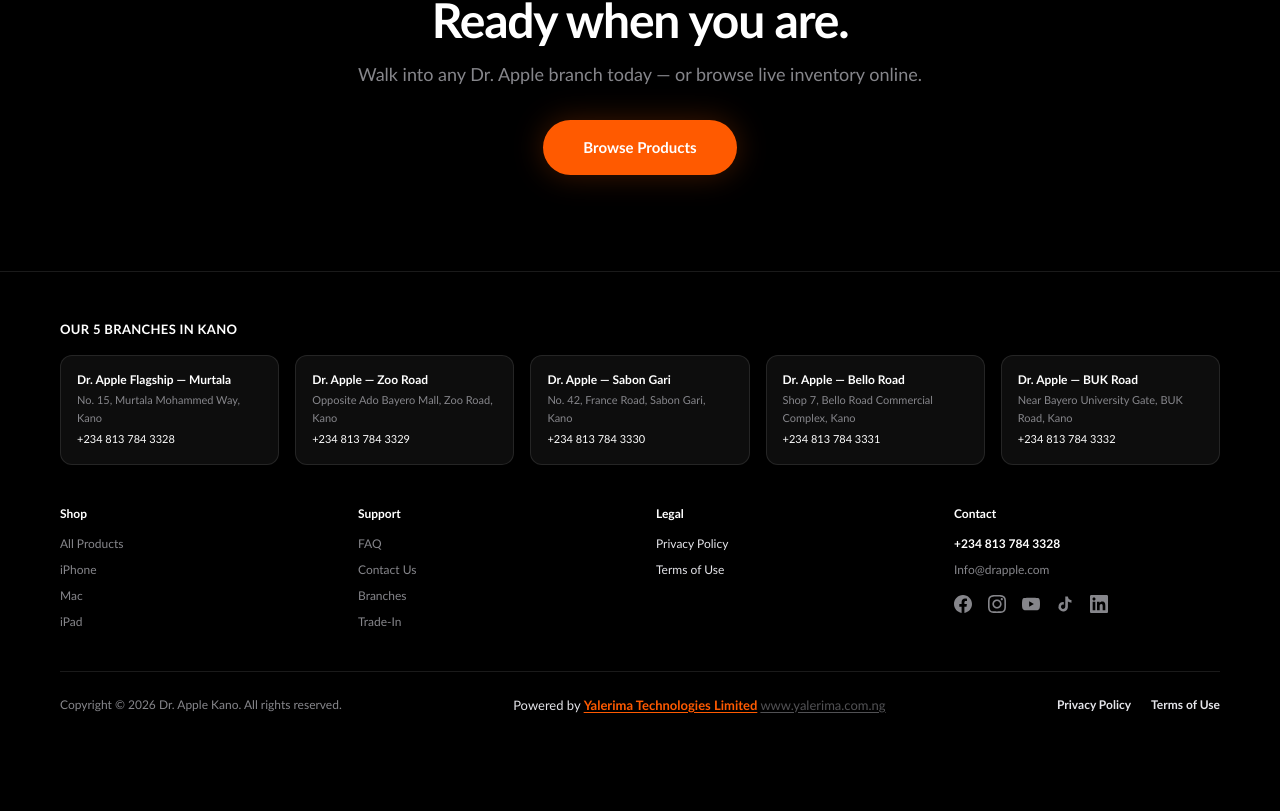
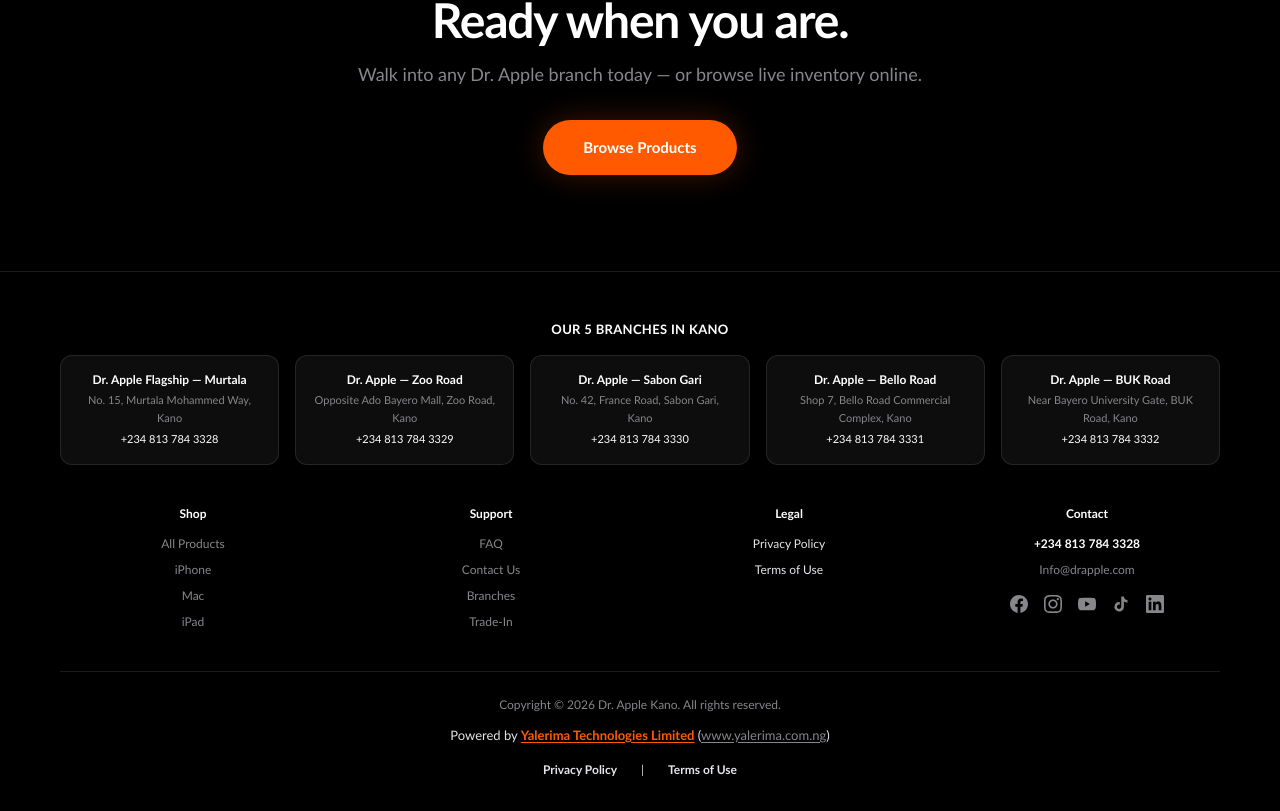
Before and after one commit to Arabi0003/Dr.Apple-Store, a Next.js app: page / in a window 1280 px wide. Shown: the part 5516-6327 px from the top of the page. Before the commit the page ends 6263 px from the top, so only its background shows below. Built offline with nearby package versions, Linux system fonts and the light colour scheme.

Commit message:
Initial commit for clean production build: Center Footer, Legal Pages, Yalerima Link

```diff
--- a/src/components/layout/Footer.tsx
+++ b/src/components/layout/Footer.tsx
@@ -7,53 +7,55 @@
   const year = new Date().getFullYear();
 
   return (
-    <footer className="w-full bg-white dark:bg-black border-t border-silver-200 dark:border-white/10 text-silver-600 dark:text-silver-400 text-[12px] pt-12 pb-8 relative z-20">
-      <div className="container-app">
+    <footer className="w-full bg-white dark:bg-black border-t border-silver-200 dark:border-white/10 text-silver-600 dark:text-silver-400 text-[12px] pt-12 pb-8 relative z-20 text-center">
+      <div className="container-app flex flex-col items-center text-center">
 
-        {/* Branches */}
-        <div className="mb-10">
-          <h4 className="font-semibold text-silver-900 dark:text-white text-[13px] mb-4 tracking-wide uppercase">
+        {/* 5 Branches - Center Aligned */}
+        <div className="mb-10 w-full">
+          <h4 className="font-semibold text-silver-900 dark:text-white text-[13px] mb-4 tracking-wide uppercase text-center">
             Our 5 Branches in Kano
           </h4>
           <div className="grid grid-cols-1 sm:grid-cols-2 lg:grid-cols-5 gap-4">
             {BRANCHES.map((b) => (
               <div
                 key={b.id}
-                className="p-4 rounded-xl bg-silver-100 dark:bg-white/5 border border-silver-200 dark:border-white/10"
+                className="p-4 rounded-xl bg-silver-100 dark:bg-white/5 border border-silver-200 dark:border-white/10 text-center flex flex-col items-center justify-center"
               >
-                <p className="font-semibold text-silver-900 dark:text-white text-[12px] leading-tight mb-1">
+                <p className="font-semibold text-silver-900 dark:text-white text-[12px] leading-tight mb-1 text-center">
                   {b.name}
                 </p>
-                <p className="text-[11px] leading-relaxed mb-1">{b.address}</p>
-                <p className="text-[11px] text-silver-900 dark:text-white font-medium">{b.phone}</p>
+                <p className="text-[11px] leading-relaxed mb-1 text-center">{b.address}</p>
+                <p className="text-[11px] text-silver-900 dark:text-white font-medium text-center">{b.phone}</p>
               </div>
             ))}
           </div>
         </div>
 
-        {/* Link columns */}
-        <div className="grid grid-cols-2 md:grid-cols-4 gap-8 mb-10">
-          <div>
+        {/* Footer Navigation Columns - Center Aligned */}
+        <div className="grid grid-cols-1 sm:grid-cols-2 md:grid-cols-4 gap-8 mb-10 w-full text-center">
+          <div className="flex flex-col items-center text-center">
             <h4 className="font-semibold text-silver-900 dark:text-white mb-3">Shop</h4>
-            <ul className="space-y-2">
+            <ul className="space-y-2 flex flex-col items-center">
               <li><Link href="/products" className="hover:text-deep-orange-500 transition-colors">All Products</Link></li>
               <li><Link href="/iphone" className="hover:text-deep-orange-500 transition-colors">iPhone</Link></li>
               <li><Link href="/mac" className="hover:text-deep-orange-500 transition-colors">Mac</Link></li>
               <li><Link href="/ipad" className="hover:text-deep-orange-500 transition-colors">iPad</Link></li>
             </ul>
           </div>
-          <div>
+
+          <div className="flex flex-col items-center text-center">
             <h4 className="font-semibold text-silver-900 dark:text-white mb-3">Support</h4>
-            <ul className="space-y-2">
+            <ul className="space-y-2 flex flex-col items-center">
               <li><Link href="/faq" className="hover:text-deep-orange-500 transition-colors">FAQ</Link></li>
               <li><Link href="/contact" className="hover:text-deep-orange-500 transition-colors">Contact Us</Link></li>
               <li><Link href="/branches" className="hover:text-deep-orange-500 transition-colors">Branches</Link></li>
               <li><Link href="/trade-in" className="hover:text-deep-orange-500 transition-colors">Trade-In</Link></li>
             </ul>
           </div>
-          <div>
+
+          <div className="flex flex-col items-center text-center">
             <h4 className="font-semibold text-silver-900 dark:text-white mb-3">Legal</h4>
-            <ul className="space-y-2">
+            <ul className="space-y-2 flex flex-col items-center">
               <li>
                 <Link href="/privacy" className="hover:text-deep-orange-500 transition-colors font-medium text-silver-800 dark:text-silver-200">
                   Privacy Policy
@@ -66,29 +68,30 @@
               </li>
             </ul>
           </div>
-          <div>
+
+          <div className="flex flex-col items-center text-center">
             <h4 className="font-semibold text-silver-900 dark:text-white mb-3">Contact</h4>
-            <ul className="space-y-2">
+            <ul className="space-y-2 flex flex-col items-center">
               <li className="text-silver-900 dark:text-white font-semibold">+234 813 784 3328</li>
               <li>Info@drapple.com</li>
             </ul>
-            <div className="flex gap-4 mt-4">
-              <a href="#" aria-label="Facebook" className="hover:text-deep-orange-500"><Icons.Facebook size={18} /></a>
-              <a href="#" aria-label="Instagram" className="hover:text-deep-orange-500"><Icons.Instagram size={18} /></a>
-              <a href="#" aria-label="YouTube" className="hover:text-deep-orange-500"><Icons.Youtube size={18} /></a>
-              <a href="#" aria-label="TikTok" className="hover:text-deep-orange-500"><Icons.Tiktok size={18} /></a>
-              <a href="#" aria-label="LinkedIn" className="hover:text-deep-orange-500"><Icons.LinkedIn size={18} /></a>
+            <div className="flex justify-center gap-4 mt-4">
+              <a href="#" aria-label="Facebook" className="hover:text-deep-orange-500 transition-colors"><Icons.Facebook size={18} /></a>
+              <a href="#" aria-label="Instagram" className="hover:text-deep-orange-500 transition-colors"><Icons.Instagram size={18} /></a>
+              <a href="#" aria-label="YouTube" className="hover:text-deep-orange-500 transition-colors"><Icons.Youtube size={18} /></a>
+              <a href="#" aria-label="TikTok" className="hover:text-deep-orange-500 transition-colors"><Icons.Tiktok size={18} /></a>
+              <a href="#" aria-label="LinkedIn" className="hover:text-deep-orange-500 transition-colors"><Icons.LinkedIn size={18} /></a>
             </div>
           </div>
         </div>
 
-        {/* Bottom bar — Yalerima */}
-        <div className="pt-6 border-t border-silver-200 dark:border-white/10 flex flex-col md:flex-row items-center justify-between gap-4">
-          <p className="text-center md:text-left text-[12px] text-silver-600 dark:text-silver-400">
+        {/* Center Bottom Bar — Company Credit & Legal */}
+        <div className="pt-6 border-t border-silver-200 dark:border-white/10 w-full flex flex-col items-center justify-center gap-3 text-center">
+          <p className="text-[12px] text-silver-600 dark:text-silver-400 text-center">
             Copyright &copy; {year} Dr. Apple Kano. All rights reserved.
           </p>
 
-          <p className="text-center text-[13px] text-silver-800 dark:text-silver-200">
+          <p className="text-[13px] text-silver-800 dark:text-silver-200 font-medium text-center">
             Powered by{" "}
             <a
               href="https://www.yalerima.com.ng"
@@ -97,27 +100,30 @@
               className="font-bold text-deep-orange-500 hover:text-deep-orange-600 underline underline-offset-2"
             >
               Yalerima Technologies Limited
-            </a>
-            {" "}
+            </a>{" "}
+            (
             <a
               href="https://www.yalerima.com.ng"
               target="_blank"
               rel="noopener noreferrer"
-              className="text-silver-500 hover:text-deep-orange-500 underline underline-offset-2"
+              className="text-silver-500 dark:text-silver-400 hover:text-deep-orange-500 underline underline-offset-2"
             >
               www.yalerima.com.ng
             </a>
+            )
           </p>
 
-          <div className="flex gap-5 text-[12px]">
-            <Link href="/privacy" className="font-semibold text-silver-800 dark:text-silver-200 hover:text-deep-orange-500">
+          <div className="flex justify-center items-center gap-6 text-[12px] pt-1">
+            <Link href="/privacy" className="font-semibold text-silver-800 dark:text-silver-200 hover:text-deep-orange-500 transition-colors">
               Privacy Policy
             </Link>
-            <Link href="/terms" className="font-semibold text-silver-800 dark:text-silver-200 hover:text-deep-orange-500">
+            <span className="text-silver-300 dark:text-silver-700">|</span>
+            <Link href="/terms" className="font-semibold text-silver-800 dark:text-silver-200 hover:text-deep-orange-500 transition-colors">
               Terms of Use
             </Link>
           </div>
         </div>
+
       </div>
     </footer>
   );
```
